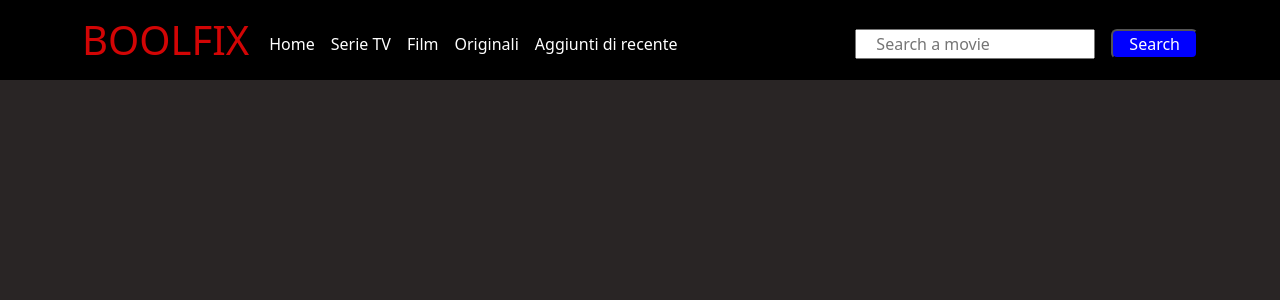
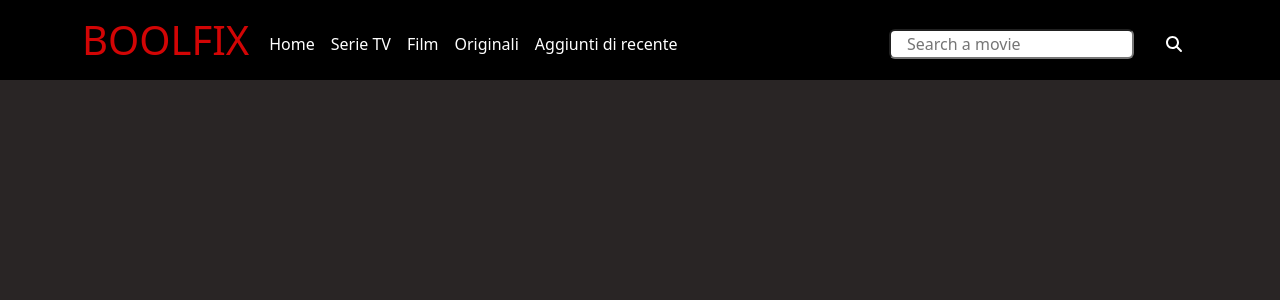
Before and after one commit to LorenzoTesoro/vite-boolflix, a Vue app: page / in a window 1280 px wide. Shown: the top 300 px of the page. Built offline with nearby package versions, Linux system fonts and the light colour scheme.

Commit message:
add milestone 5: add actors list on click

```diff
--- a/src/components/MovieItem.vue
+++ b/src/components/MovieItem.vue
@@ -1,4 +1,7 @@
 <script>
+import { store } from "../store.js";
+import axios from "axios";
+
 export default {
   name: "MovieItem",
   props: {
@@ -7,6 +10,8 @@ export default {
   },
   data() {
     return {
+      store,
+      actors: [],
       starsNumber: Math.ceil(Math.round(this.movie.vote_average / 2)),
       flags: ["it", "fr", "en", "rs"],
     };
@@ -22,6 +27,27 @@ export default {
         return lang;
       }
     },
+    callCastApi(id) {
+      const url = `${store.cast_url}/${id}/credits?api_key=${store.config.params.api_key}`;
+
+      this.actors = [];
+
+      axios
+        .get(url)
+        .then((response) => {
+          console.log(response.data.cast);
+
+          response.data.cast.forEach((actor) => {
+            this.actors.push(actor);
+          });
+
+          console.log(this.actors, "cast");
+        })
+        .catch((err) => {
+          console.error(err.message);
+          this.store.error = err.message;
+        });
+    },
   },
 };
 </script>
@@ -34,7 +60,7 @@ export default {
         backgroundImage: `url('https://image.tmdb.org/t/p/w342${movie.poster_path}')`,
       }"
     >
-      <div class="card-body">
+      <div class="card-body" @click="callCastApi(movie.id)">
         <h5 class="card-title py-2 fs-5">
           Titolo: {{ movie.title || movie.name }}
         </h5>
@@ -59,6 +85,9 @@ export default {
           <font-awesome-icon icon="fa-solid fa-star" v-for="n in starsNumber" />
         </div>
         <p class="card-text pt-3">Overview: {{ movie.overview }}</p>
+        <p class="card-text" v-for="actor in actors">
+          Attori: {{ actor.name }}
+        </p>
       </div>
     </div>
   </div>
@@ -77,6 +106,7 @@ p img {
 
   &:hover .card-body {
     background-color: rgba($color: #000000, $alpha: 0.8);
+    transition: all 0.4s ease-in-out;
 
     .card-title,
     .card-text {
@@ -103,3 +133,10 @@ p img {
   }
 }
 </style>
+
+<!-- Partendo da un film o da una serie, richiedere all'API quali sono gli attori che fanno
+parte del cast aggiungendo alla nostra scheda Film / Serie SOLO i primi 5 restituiti
+dall’API con Nome e Cognome, e i generi associati al film con questo schema:
+“Genere 1, Genere 2, …”. -->
+
+<!-- 1. aggiungere alla scheda film/serie i primi 5 attori del cast -->
--- a/src/components/Searchbox.vue
+++ b/src/components/Searchbox.vue
@@ -14,26 +14,41 @@ export default {
 <template>
   <div class="searchBox">
     <input
+      class="rounded"
       type="search"
       @keypress.enter="$emit('keySearch')"
       v-model="store.config.params.query"
       placeholder="Search a movie"
     />
-    <button class="rounded" @click="$emit('clickSearch')">Search</button>
+    <font-awesome-icon
+      icon="fa-solid fa-magnifying-glass"
+      class="search"
+      @click="$emit('clickSearch')"
+    />
+    <!-- <button class="rounded" @click="$emit('clickSearch')">Search</button> -->
   </div>
 </template>
 
-<style lang="scss">
+<style lang="scss" scoped>
+.searchbox {
+  width: 50px;
+}
+
 input {
   margin-right: 1rem;
-  padding-left: 0.2rem;
+  padding-left: 0.5rem;
   &::placeholder {
-    padding-left: 1rem;
+    padding-left: 0.5rem;
   }
 }
-button {
-  background-color: blue;
+
+// l'hover non funziona- da fixare
+.search {
   color: white;
   padding-inline: 1rem;
 }
+
+.search:hover input {
+  display: inline-block;
+}
 </style>
--- a/src/components/layout/AppMain.vue
+++ b/src/components/layout/AppMain.vue
@@ -18,10 +18,11 @@ export default {
 </template>
 
 <style lang="scss" scoped>
+.container {
+  padding-bottom: 1rem;
+}
 main {
-  height: 80vh;
   padding: 2rem;
-  background-color: rgb(41, 37, 37);
   color: white;
 }
 </style>
--- a/src/main.js
+++ b/src/main.js
@@ -4,8 +4,11 @@ import App from "./App.vue";
 
 import { library } from "../node_modules/@fortawesome/fontawesome-svg-core";
 import { FontAwesomeIcon } from "../node_modules/@fortawesome/vue-fontawesome";
-import { faStar } from "../node_modules/@fortawesome/free-solid-svg-icons";
+import {
+  faStar,
+  faMagnifyingGlass,
+} from "../node_modules/@fortawesome/free-solid-svg-icons";
 
-library.add(faStar);
+library.add(faStar, faMagnifyingGlass);
 
 createApp(App).component("font-awesome-icon", FontAwesomeIcon).mount("#app");
--- a/src/store.js
+++ b/src/store.js
@@ -3,6 +3,8 @@ import axios from "axios";
 
 export const store = reactive({
   API_URL: "https://api.themoviedb.org/3/search/multi",
+  cast_url: "https://api.themoviedb.org/3/movie",
+  ids: [],
   movies: [],
   error: null,
   config: {
@@ -13,7 +15,6 @@ export const store = reactive({
     },
   },
   callApi(url, params) {
-    // TODO: svuotare input
     store.movies = [];
     axios
       .get(url, params)
@@ -23,15 +24,17 @@ export const store = reactive({
         response.data.results.forEach((item) => {
           if (item.media_type === "movie" || item.media_type === "tv") {
             store.movies.push(item);
+            store.ids.push(item.id);
           }
         });
-
         console.log(response.data.results);
         console.log(store.movies, "store.moviesarray");
+        console.log(store.ids);
       })
       .catch((err) => {
         console.error(err.message);
         this.store.error = err.message;
       });
+    store.config.params.query = "";
   },
 });
```
